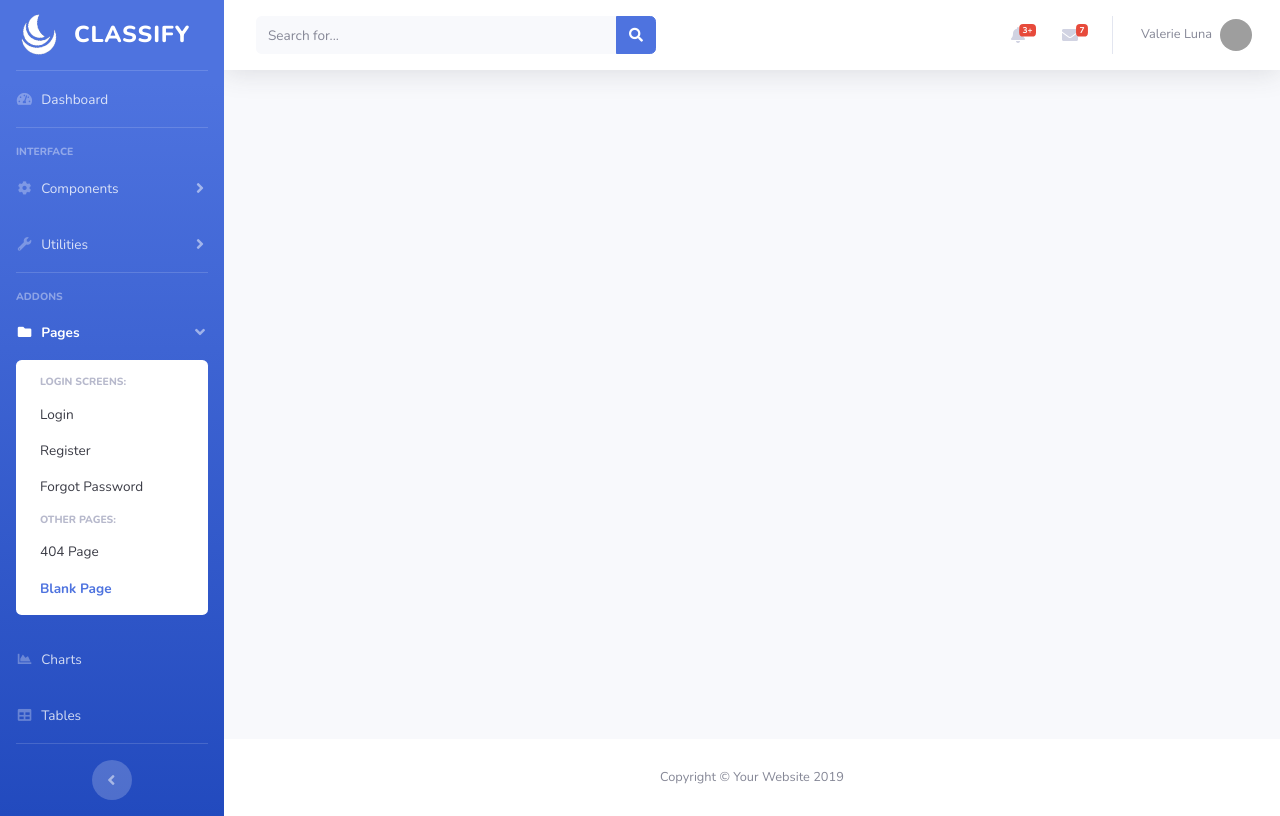
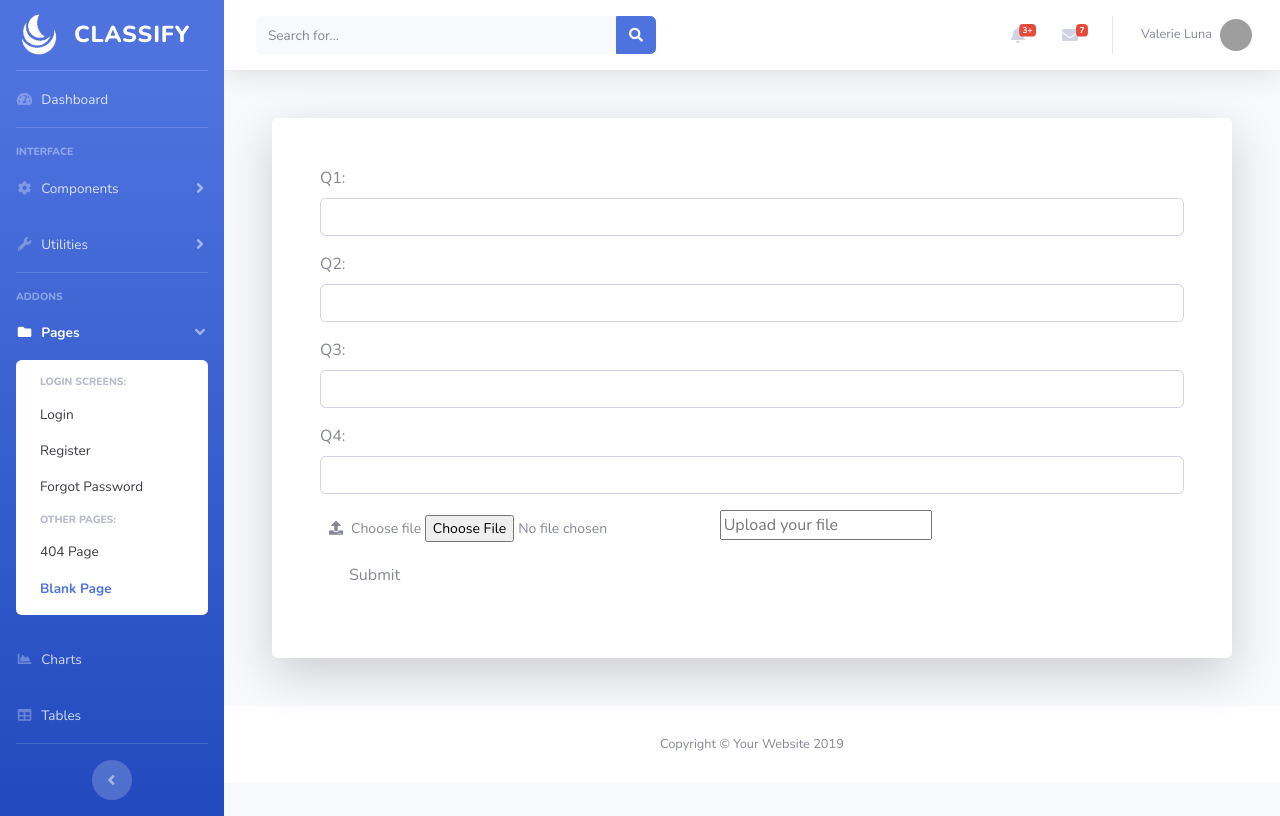
Before and after one commit to aksh0001/Classify-Platform, a Flask app: page /portal in a window 1280 px wide. Run offline with Flask 2, Linux system fonts and the light colour scheme; some libraries are stand-ins or nearby versions; grey boxes are pictures that could not be loaded.

Commit message:
Fields for form questions added. File upload button text is out of container.

```diff
--- a/templates/portal.html
+++ b/templates/portal.html
@@ -1,5 +1,46 @@
 {% extends "layout.html" %}
 {% block content %}
 <!-- Page Heading -->
+<!DOCTYPE html>
+<div class="container">
 
-{% endblock %}
+    <div class="card o-hidden border-0 shadow-lg my-5">
+        <div class="card-body p-0">
+            <div class="p-5">
+                <form role="form">
+                    <div class="form-group">
+                        <label for="email">Q1:</label>
+                        <input type="email" class="form-control" id="email">
+                    </div>
+                    <div class="form-group">
+                        <label for="email">Q2:</label>
+                        <input type="email" class="form-control" id="email">
+                    </div>
+                    <div class="form-group">
+                        <label for="email">Q3:</label>
+                        <input type="email" class="form-control" id="email">
+                    </div>
+                    <div class="form-group">
+                        <label for="email">Q4:</label>
+                        <input type="email" class="form-control" id="email">
+                    </div>
+                    <form class="md-form">
+                        <div class="file-field">
+                            <div class="btn btn-pink btn-rounded btn-sm float-left">
+                                <span><i class="fas fa-upload mr-2" aria-hidden="true"></i>Choose file</span>
+                                <input type="file">
+                            </div>
+                            <div class="file-path-wrapper">
+                                <input class="file-path validate" type="text" placeholder="Upload your file">
+                            </div>
+                        </div>
+                    </form>
+                    <div class="p-3">
+                        <button type="submit" class="btn btn-default">Submit</button>
+                    </div>
+                </form>
+            </div>
+        </div>
+    </div>
+
+    {% endblock %}
```
